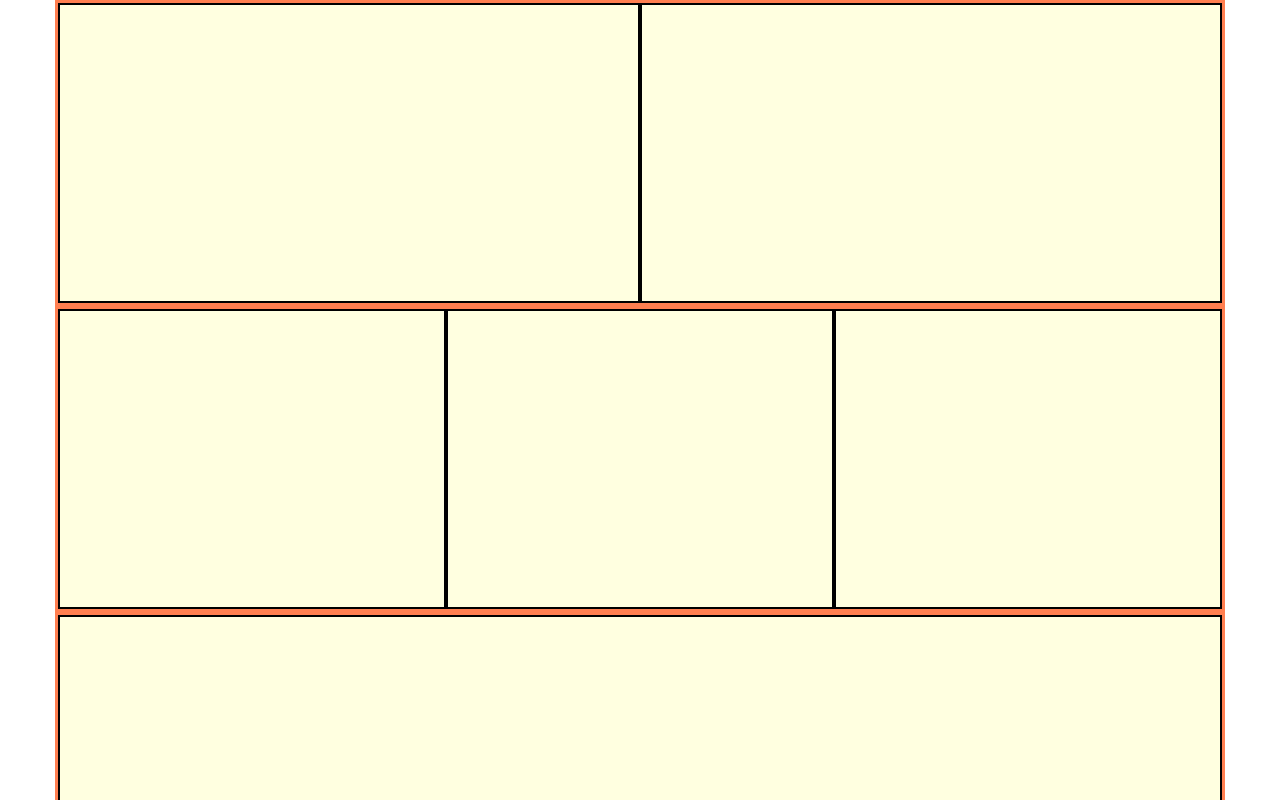
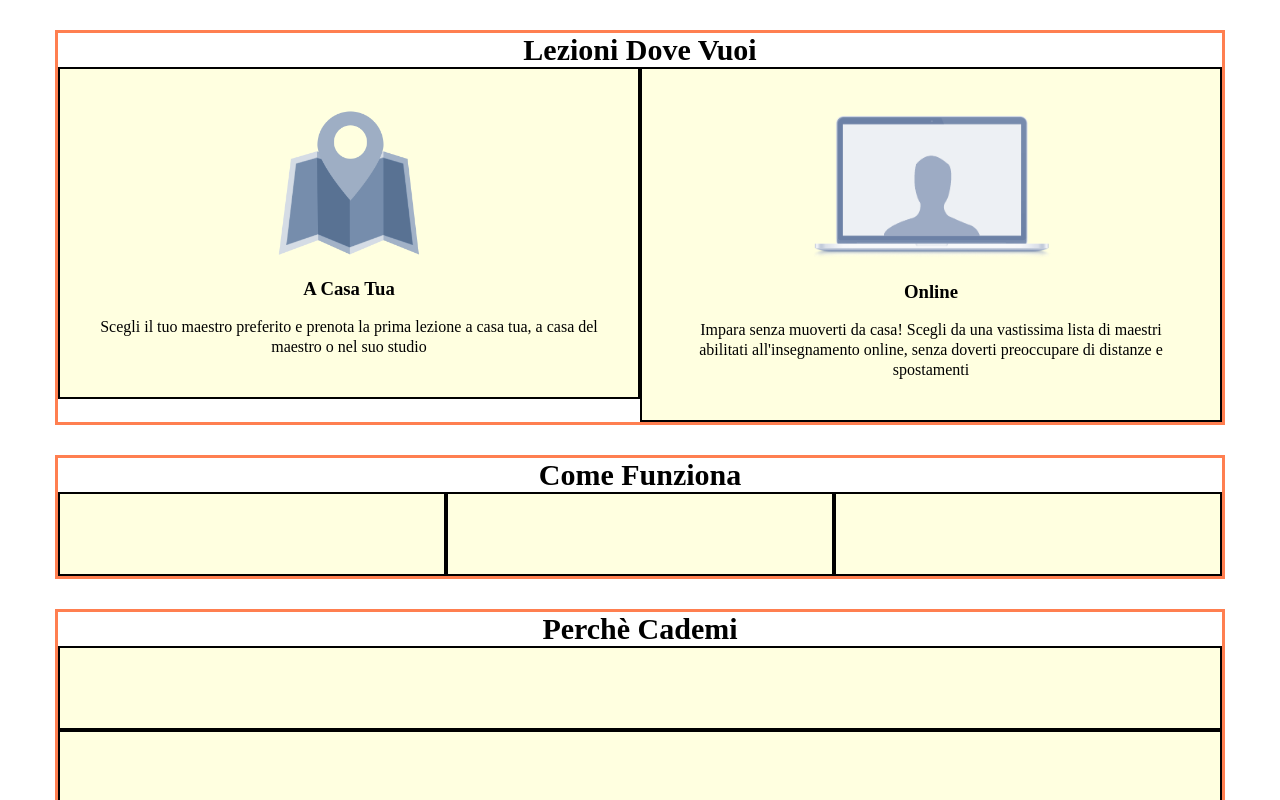
Before and after one commit to MatMagliano/-html-css-resp-wannabe-12bool, a plain HTML site: page index.html in a window 1280 px wide. Shown: the top 800 px of the page. Drawn offline with Linux system fonts and the light colour scheme.

Commit message:
prima colonna

```diff
--- a/css/style.css
+++ b/css/style.css
@@ -3,7 +3,34 @@
   border: 3px solid coral;
 }
 [class*="col-"] {
-  height: 300px;
   background-color: lightyellow;
   border: 2px solid #000;
 }
+
+.container {
+  margin-top: 30px;
+  text-align: center;
+}
+[class*="col-"] {
+  padding: 40px;
+  line-height: 100%;
+}
+h2 {
+  font-size: 30px;
+  text-transform: capitalize;
+}
+.width_30 {
+  width: 30%;
+  padding-bottom: 20px;
+}
+.width_50 {
+  width: 50%;
+  padding-bottom: 20px;
+}
+h3 {
+  text-transform: capitalize;
+  padding-bottom: 20px;
+}
+p {
+  line-height: 20px;
+}
--- a/index.html
+++ b/index.html
@@ -9,15 +9,27 @@
   </head>
   <body>
     <div class="container">
-      <div class="col-lg-6"></div>
-      <div class="col-lg-6"></div>
+      <h2>lezioni dove vuoi</h2>
+      <div class="col-lg-6">
+        <img class="width_30" src="img/icon/maps.png" alt="">
+        <h3>a casa tua</h3>
+        <p>Scegli il tuo maestro preferito e prenota la prima lezione a casa tua, a casa del maestro o nel suo studio</p>
+      </div>
+
+      <div class="col-lg-6">
+        <img class="width_50" src="img/icon/screen.png" alt="">
+        <h3>online</h3>
+        <p>Impara senza muoverti da casa! Scegli da una vastissima lista di maestri abilitati all'insegnamento online, senza doverti preoccupare di distanze e spostamenti</p>
+      </div>
     </div>
   <div class="container">
+    <h2>come funziona</h2>
     <div class="col-lg-4"></div>
     <div class="col-lg-4"></div>
     <div class="col-lg-4"></div>
   </div>
   <div class="container">
+    <h2>perchè cademi</h2>
     <div class="col-lg-12"></div>
     <div class="col-lg-12"></div>
     <div class="col-lg-12"></div>
```
Also changed, not shown: img/icon/flex.png (added), img/icon/maps.png (added), img/icon/profile.png (added), img/icon/screen.png (added), img/icon/secure.png (added), img/letter.svg (added), img/male.svg (added), img/search.svg (added), 1 other file.
